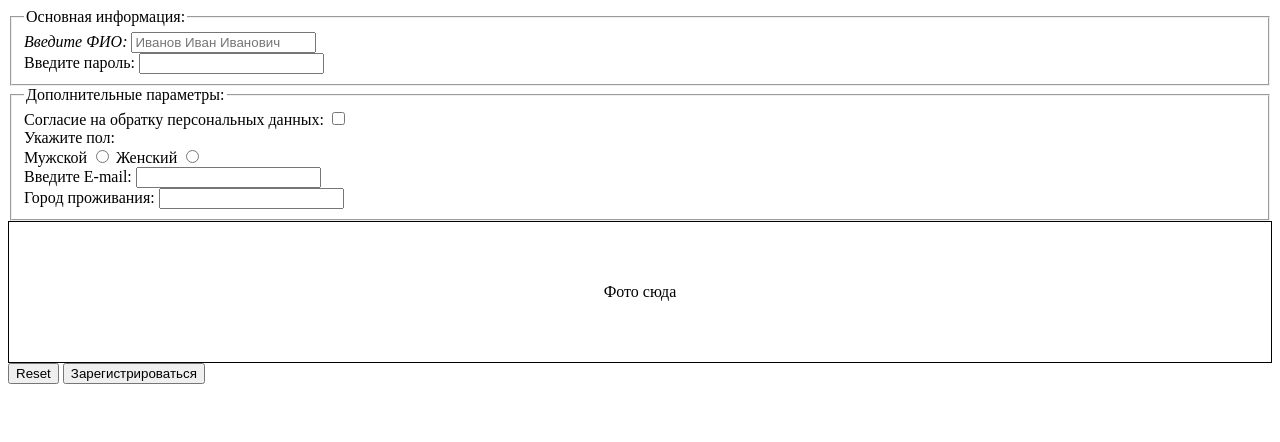
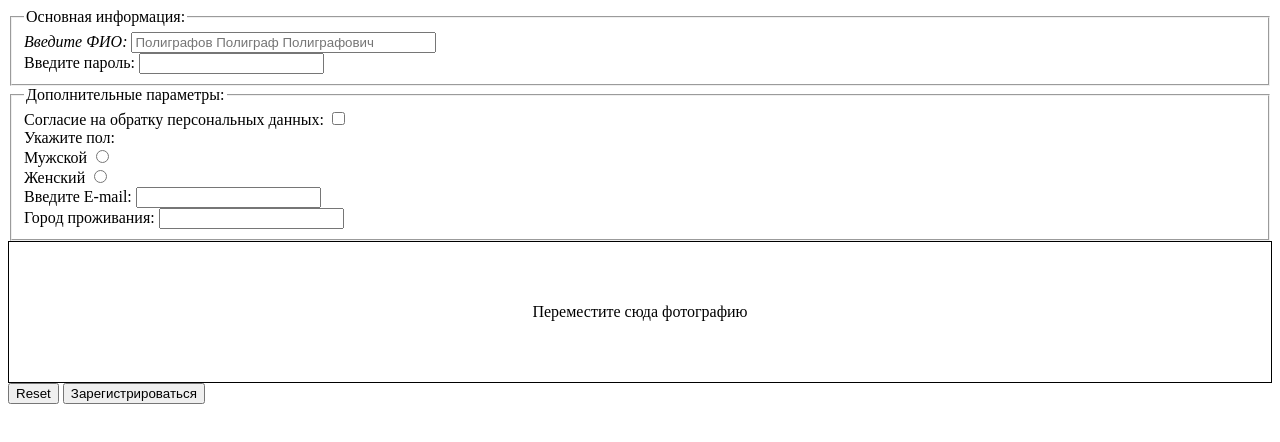
Before and after one commit to sushkovayulia/p17-1, a plain HTML site: page index.html in a window 1280 px wide. Drawn offline with Linux system fonts and the light colour scheme.

Commit message:
Update index.html

```diff
--- a/index.html
+++ b/index.html
@@ -10,10 +10,10 @@
 
         <fieldset>
             <legend>Основная информация:</legend>
-
+   <div id="p">
             <label for="name"><i>Введите ФИО:</i></label>
-            <input name="name" id="name" type="text" placeholder="Иванов Иван Иванович" required><br>
-
+            <input name="name" id="name" type="text" size="35px"  placeholder="Полиграфов Полиграф Полиграфович " required><br>
+</div>
             <label for="password">Введите пароль:</label>
             <input id="password" type="password"><br>
         </fieldset>
@@ -25,23 +25,29 @@
             <input id="checkbox" type="checkbox"><br>
 
             <span>Укажите пол:</span><br>
-
+            <div id="M">
             <label for="male">Мужской</label>
             <input name="gender" id="male" type="radio">
+            </div>
+            <div id="G">
             <label for="female">Женский</label>
             <input name="gender" id="female" type="radio"><br>
-
+            </div>
+            <div id="p">
             <label for="email">Введите E-mail:</label>
             <input id="email" type="email"><br>
-
             <label for="city-input">Город проживания:</label>
             <input id="city-input" list="city">
+            </div>
             <datalist id="city">
                 <option>Москва</option>
                 <option>Саратов</option>
                 <option>Рязань</option>
                 <option>Белгород</option>
                 <option>Севастополь</option>
+                <option>Петербург</option>
+                <option>Мурманск</option>
+                <option>Воронеж</option>
             </datalist>
 
         </fieldset>
@@ -51,7 +57,7 @@
         </div>
 
         <div id="area">
-            Фото сюда
+            Переместите сюда фотографию
         </div>
 
         <input type="reset">
```
